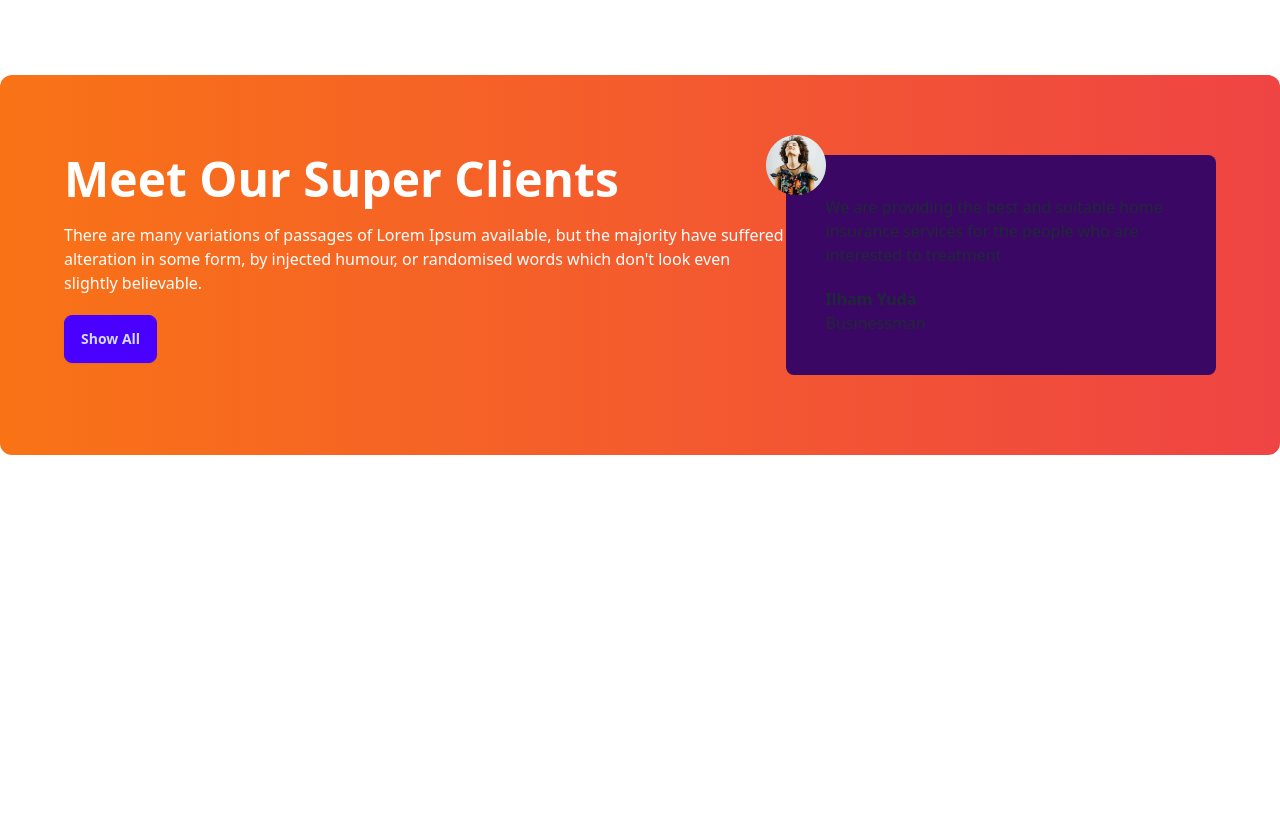
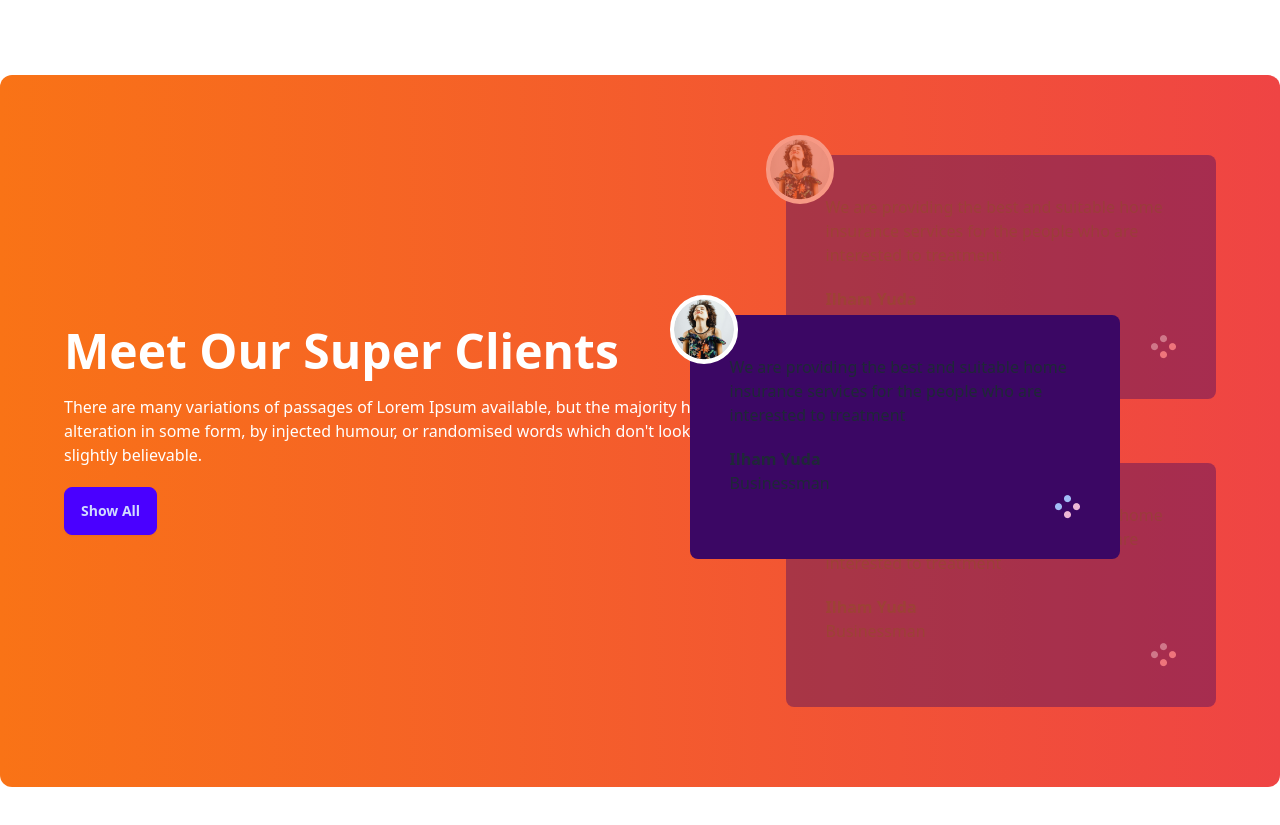
Before and after one commit to salmanhafizshuvo/tea-land, a plain HTML site: page index.html in a window 1280 px wide. Shown: the part 1740-2565 px from the top of the page. Before the commit the page ends 2291 px from the top, so only its background shows below. Drawn offline with nearby package versions, Linux system fonts and the light colour scheme.

Commit message:
added client

```diff
--- a/index.html
+++ b/index.html
@@ -130,7 +130,8 @@
         <!-- supper client section -->
 
         <section class="my-24 flex flex-col lg:flex-row px-16 py-20 rounded-xl bg-gradient-to-r from-orange-500 to-red-500 ">
-           <div class="space-y-5 ">
+           <div class="flex items-center lg:pr-30 ">
+<div class="space-y-5">
     <h2 class="text-5xl font-extrabold text-white ">
         Meet Our Super Clients
     </h2>
@@ -141,9 +142,13 @@
         Show All
     </button>
 </div>
-           <div>
-            <div class="p-10 relative rounded-lg bg-purple-950">
-                <img src="/images/client.png" class="absolute -left-5 -top-5" alt="">
+           </div>
+           <!-- reviews container -->
+<div class="relative">
+    <!-- next reviews -->
+
+        <div class="p-10 mb-16 relative opacity-40 z-10 rounded-lg bg-purple-950">
+            <img src="/images/client.png" class="absolute -left-5 border-4 border-white rounded-full bg-white -top-5" alt="">
             <p>
                 We are providing the best and suitable home insurance services for the people who are interested to treatment
             </p>
@@ -153,7 +158,47 @@
             <p class="font-medium">
                 Businessman
             </p>
+           <div class="flex justify-end">
+            <img src="images/circles.png" alt="">
            </div>
+        </div>
+
+    <!-- reviews -->
+
+        <div class="p-10 absolute top-40 z-20 lg:-left-24 lg:w-[430px] rounded-lg bg-purple-950">
+            <img src="/images/client.png" class="absolute -left-5 border-4 border-white rounded-full bg-white -top-5" alt="">
+            <p>
+                We are providing the best and suitable home insurance services for the people who are interested to treatment
+            </p>
+            <h4 class="font-bold mt-5">
+                Ilham Yuda
+            </h4>
+            <p class="font-medium">
+                Businessman
+            </p>
+           <div class="flex justify-end">
+            <img src="images/circles.png" alt="">
+           </div>
+        </div>
+
+    <!-- previous reviews -->
+
+        <div class="p-10 z-10 relative rounded-lg opacity-40 bg-purple-950">
+            <img src="/images/client.png" class="absolute -left-5 border-4 border-white rounded-full bg-white -top-5" alt="">
+            <p>
+                We are providing the best and suitable home insurance services for the people who are interested to treatment
+            </p>
+            <h4 class="font-bold mt-5">
+                Ilham Yuda
+            </h4>
+            <p class="font-medium">
+                Businessman
+            </p>
+           <div class="flex justify-end">
+            <img src="images/circles.png" alt="">
+           </div>
+        </div>
+
            </div>
         </section>
 
```
Lines whose indentation alone changed are shown as unchanged.
